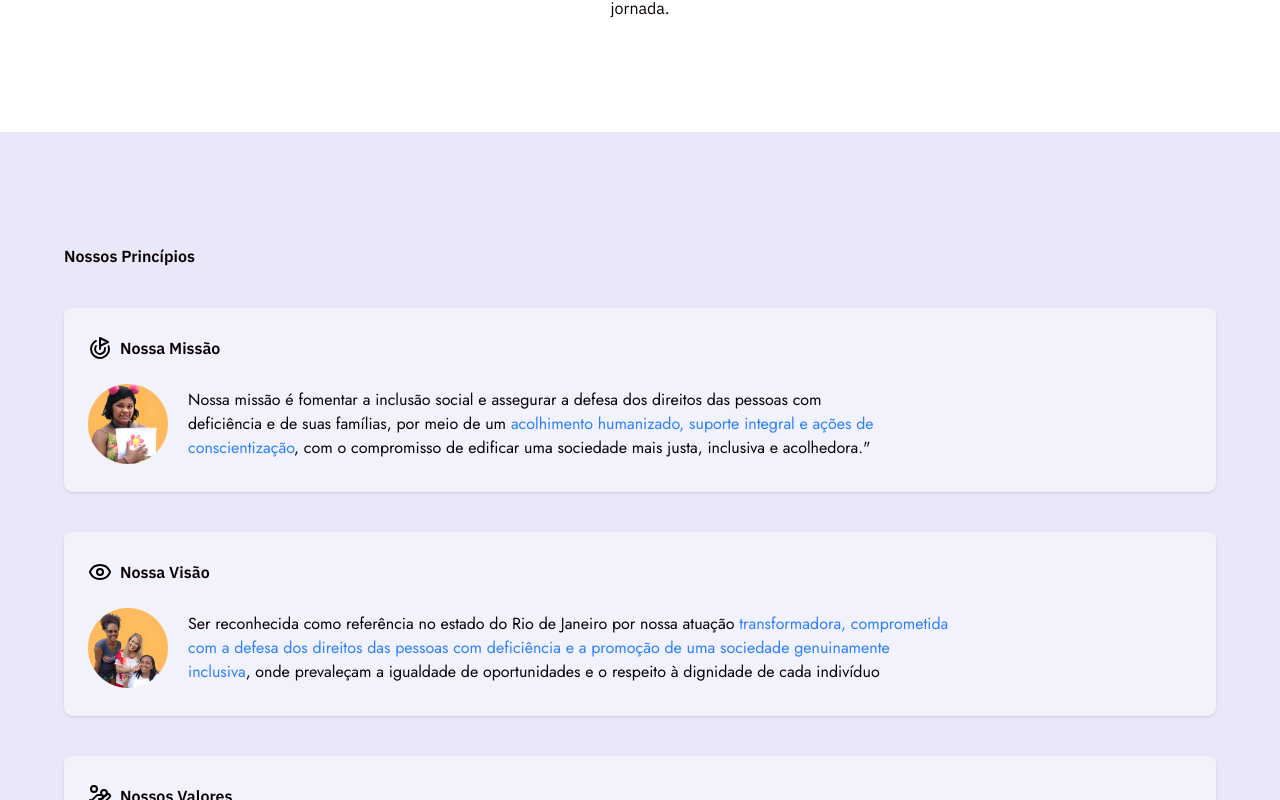
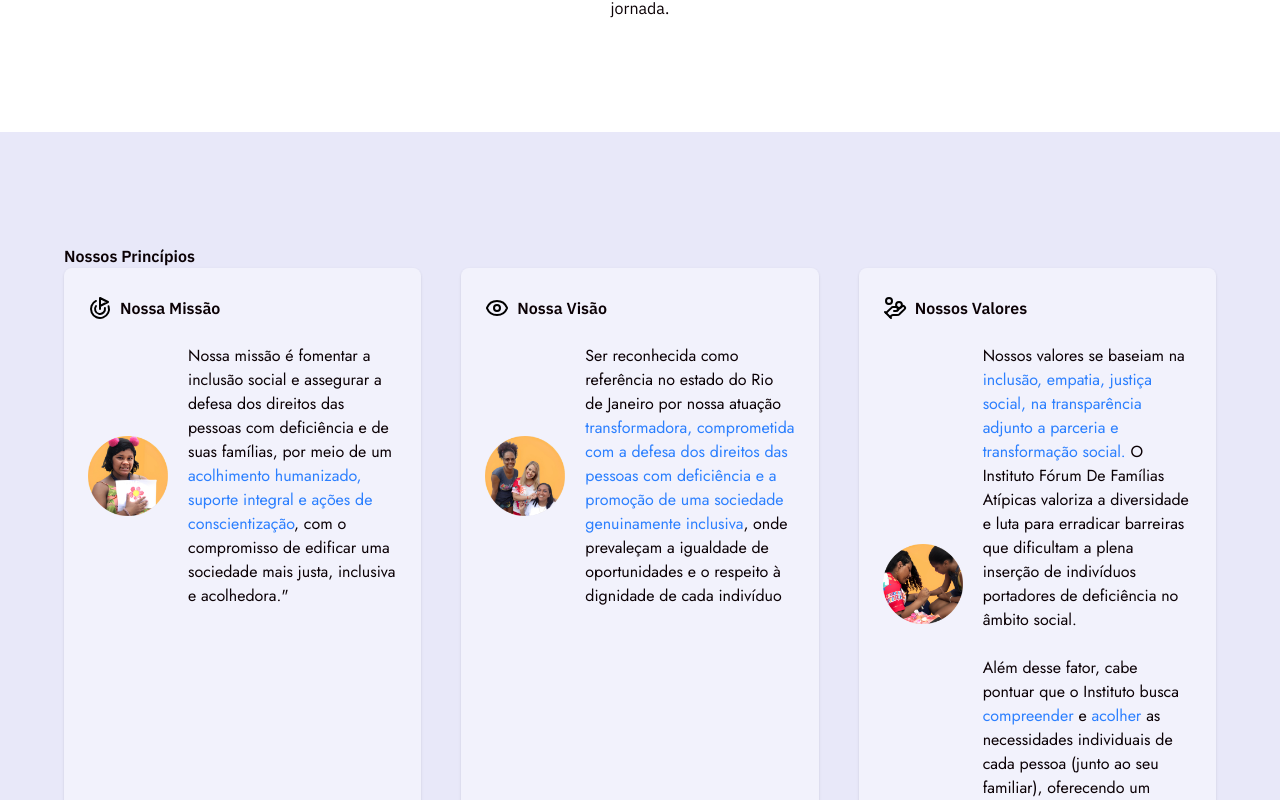
Before and after one commit to arthursnr/IFFA, a Next.js app: page / in a window 1280 px wide. Shown: the part 2520-3320 px from the top of the page. Built offline with nearby package versions, Linux system fonts and the light colour scheme.

Commit message:
principios changed

```diff
--- a/app/components/mainPage/principios/principios.tsx
+++ b/app/components/mainPage/principios/principios.tsx
@@ -1,9 +1,14 @@
 export function Principios() {
     return (
-        <div id="principios" className="flex flex-col gap-10 min-h-screen py-16 px-5 text-[#0B0105] bg-[#E8E8F9] lg:py-28 lg:px-16">
+        <div id="principios" className="flex flex-col gap-10py-16 px-5 text-[#0B0105] bg-[#E8E8F9] lg:py-28 lg:px-16">
             <div>
                 <p className="text-base font-semibold font-ibm">Nossos Princípios</p>
             </div>
+
+<div className="flex flex-col lg:grid lg:grid-cols-3 gap-10 min-h-screen  text-[#0B0105] bg-[#E8E8F9] ">
+
+
+
 
             <div className="flex flex-col gap-6 bg-white/40 shadow px-3.5 py-4 lg:px-6 lg:py-7 rounded-lg">
                 <div className="flex gap-2 text-base font-semibold font-ibm">
@@ -67,6 +72,7 @@ export function Principios() {
                     </p>
                 </div>
             </div>
+            </div>
 
         </div>
     )
```
